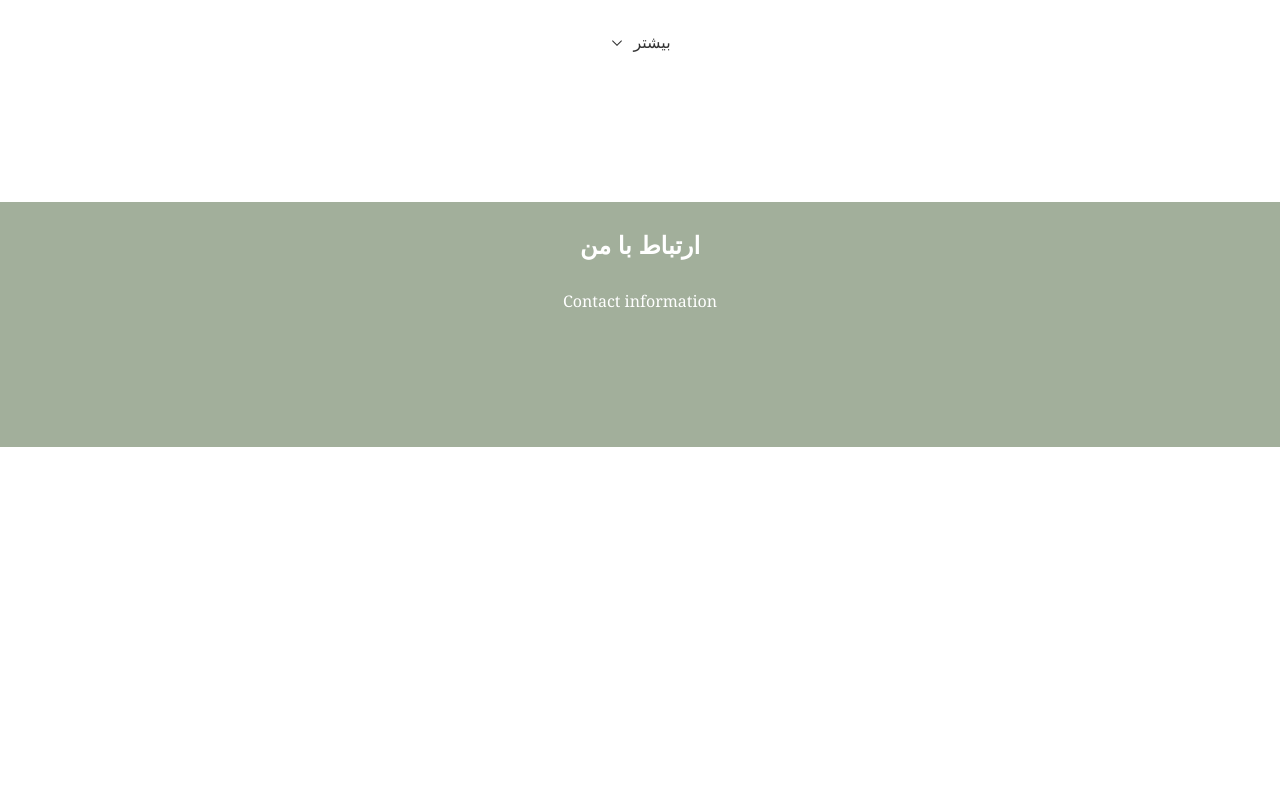
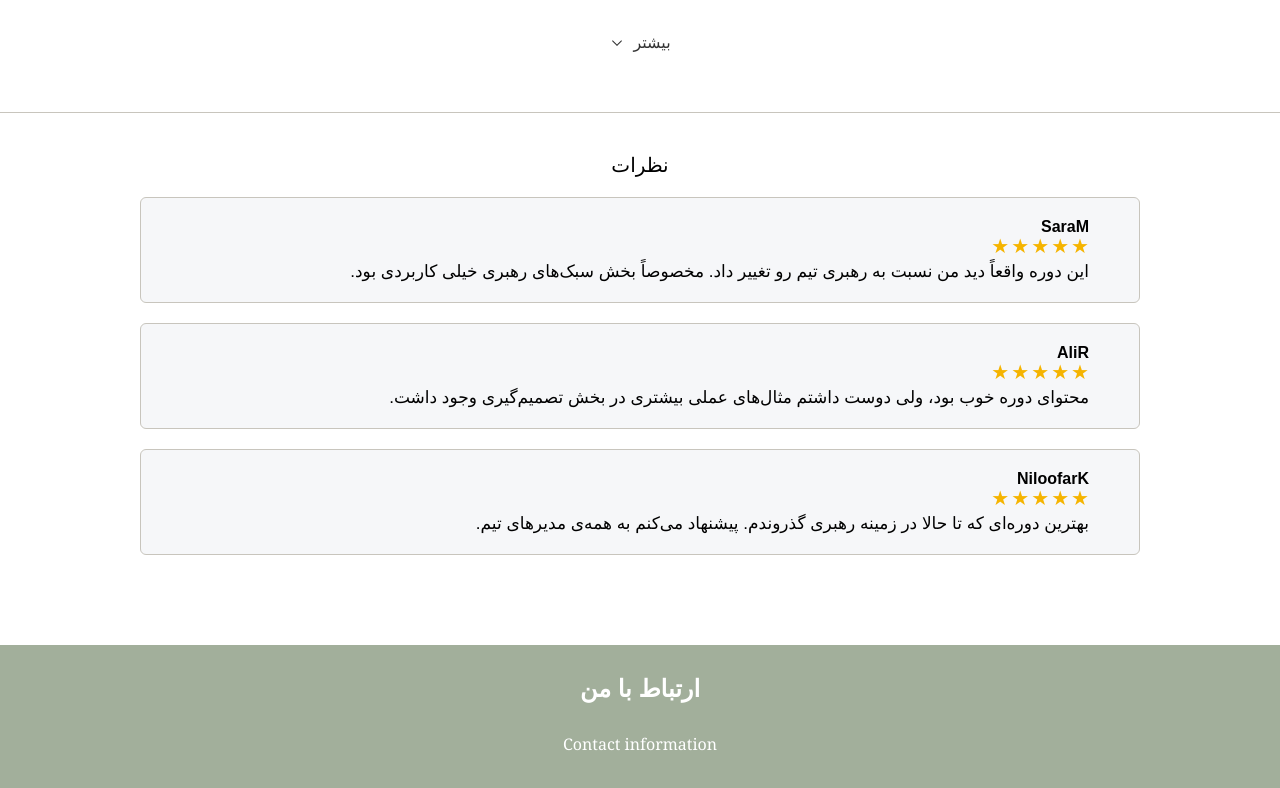
Before and after one commit to LuigiOdinson/Coaching-Website, a React (Vite) app in the folder Coaching/: page /service in a window 1280 px wide. Shown: the part 896-1684 px from the top of the page. Before the commit the page ends 1343 px from the top, so only its background shows below. Built offline with nearby package versions, Linux system fonts and the light colour scheme; a web font is replaced by a local one.

Commit message:
added the ServiceFeedbacks section to SingleServicePage

```diff
--- a/Coaching/src/components/Header.jsx
+++ b/Coaching/src/components/Header.jsx
@@ -6,7 +6,6 @@ import "./Header.css"
 export default function Header() {
   const [toggleOn, setToggleOn] = useState(false);
   const {user} = useContext(UserContext);
-  console.log(user)
 
   const toggleButtonClicked = () => {
     setToggleOn(!toggleOn)
@@ -19,7 +18,7 @@ export default function Header() {
         {user
           ? <NavLink to={"/profile"} className="header-profile">
               <svg className="user-icon" xmlns="http://www.w3.org/2000/svg" width="1em" height="1em" viewBox="0 0 24 24">
-                <title>profile</title><g fill="currentColor" fill-rule="evenodd" clip-rule="evenodd"><path d="M16 9a4 4 0 1 1-8 0a4 4 0 0 1 8 0m-2 0a2 2 0 1 1-4 0a2 2 0 0 1 4 0"/><path d="M12 1C5.925 1 1 5.925 1 12s4.925 11 11 11s11-4.925 11-11S18.075 1 12 1M3 12c0 2.09.713 4.014 1.908 5.542A8.99 8.99 0 0 1 12.065 14a8.98 8.98 0 0 1 7.092 3.458A9 9 0 1 0 3 12m9 9a8.96 8.96 0 0 1-5.672-2.012A6.99 6.99 0 0 1 12.065 16a6.99 6.99 0 0 1 5.689 2.92A8.96 8.96 0 0 1 12 21"/></g>
+                <title>profile</title><g fill="currentColor" fillRule="evenodd" clipRule="evenodd"><path d="M16 9a4 4 0 1 1-8 0a4 4 0 0 1 8 0m-2 0a2 2 0 1 1-4 0a2 2 0 0 1 4 0"/><path d="M12 1C5.925 1 1 5.925 1 12s4.925 11 11 11s11-4.925 11-11S18.075 1 12 1M3 12c0 2.09.713 4.014 1.908 5.542A8.99 8.99 0 0 1 12.065 14a8.98 8.98 0 0 1 7.092 3.458A9 9 0 1 0 3 12m9 9a8.96 8.96 0 0 1-5.672-2.012A6.99 6.99 0 0 1 12.065 16a6.99 6.99 0 0 1 5.689 2.92A8.96 8.96 0 0 1 12 21"/></g>
               </svg>
               <div>{user.firstName}</div>
             </NavLink>
--- a/Coaching/src/pages/landing-page/Feedbacks.jsx
+++ b/Coaching/src/pages/landing-page/Feedbacks.jsx
@@ -41,7 +41,7 @@ export default function Feedbacks() {
         {feedbacks.map((feedback) => {
           return (
             <div>
-              <div className="feedback-card">
+              <div className="landingpage-feedback-card">
                 <p>
                   {feedback.feedbackText}
                 </p>
--- a/Coaching/src/pages/landing-page/LandingPage.css
+++ b/Coaching/src/pages/landing-page/LandingPage.css
@@ -128,7 +128,7 @@
   background-color: white;
 }
 
-.feedback-card {
+.landingpage-feedback-card {
   min-height: 225px;
   background: var(--color-beige-light);
   border-radius: 8px;
@@ -139,12 +139,12 @@
   justify-content: space-between;
 }
 
-.feedback-card p {
+.landingpage-feedback-card p {
   font-size: 15px;
   line-height: 2;
 }
 
-.feedback-card h3 {
+.landingpage-feedback-card h3 {
   font-size: 15px;
   font-weight: 500;
 }
--- a/Coaching/src/pages/single-service-page/ServiceContent.jsx
+++ b/Coaching/src/pages/single-service-page/ServiceContent.jsx
@@ -25,7 +25,8 @@ export default function ServiceContent({ serviceData }) {
       </h2>
 
       <div className="lessons-list">
-        {items.slice(0, loadNumber).map((item) => (
+        {items.slice(0, loadNumber).map((item) => {
+          return (
             <div className="lesson-card" key={item.id}>
 
               <div className="lesson-number">
@@ -41,14 +42,15 @@ export default function ServiceContent({ serviceData }) {
               </div>
 
             </div>
-        ))}
+          )
+        })}
       </div>
 
       {loadNumber === 3 && items.length > 3 &&
         <button onClick={moreButtonClicked} className="show-more">
           <p>بیشتر</p>
           <svg xmlns="http://www.w3.org/2000/svg" width="1em" height="1em" viewBox="0 0 32 32">
-            <title>chevron-down</title><path fill="currentColor" d="M16 22L6 12l1.4-1.4l8.6 8.6l8.6-8.6L26 12z"/>
+            <title>chevron-down</title><path fill="currentColor" d="M16 22L6 12l1.4-1.4l8.6 8.6l8.6-8.6L26 12z" />
           </svg>
         </button>
       }
@@ -57,7 +59,7 @@ export default function ServiceContent({ serviceData }) {
         <button onClick={moreButtonClicked} className="show-more">
           <p>کمتر</p>
           <svg xmlns="http://www.w3.org/2000/svg" width="1em" height="1em" viewBox="0 0 32 32">
-            <title>chevron-up</title><path fill="currentColor" d="m16 10l10 10l-1.4 1.4l-8.6-8.6l-8.6 8.6L6 20z"/>
+            <title>chevron-up</title><path fill="currentColor" d="m16 10l10 10l-1.4 1.4l-8.6-8.6l-8.6 8.6L6 20z" />
           </svg>
         </button>
       }
--- /dev/null
+++ b/Coaching/src/pages/single-service-page/ServiceFeedbacks.jsx
@@ -0,0 +1,37 @@
+import React from 'react'
+
+export default function ServiceFeedbacks({ serviceFeedbacks }) {
+  return (
+    <div className="service-feedbacks">
+      <div className="section-title">
+        <p>نظرات</p>
+      </div>
+
+      <div className="feedbacks-list">
+        {serviceFeedbacks.map((feedback) => {
+          return (
+            <div key={feedback.id} className="service-feedback-card">
+              <div className="service-feedback-header">
+                <span className="feedback-name">
+                  <span>{feedback.firstName}</span>
+                  <span>{feedback.lastName}</span>
+                </span>
+                <div className="feedback-stars" aria-label="5 out of 5 stars">
+                  <span>★</span>
+                  <span>★</span>
+                  <span>★</span>
+                  <span>★</span>
+                  <span>★</span>
+                </div>
+              </div>
+              <p className="feedback-text">
+                {feedback.feedbackText}
+              </p>
+            </div>
+          )
+        })}
+      </div>
+
+    </div>
+  )
+}
--- a/Coaching/src/pages/single-service-page/SingleServicePage.css
+++ b/Coaching/src/pages/single-service-page/SingleServicePage.css
@@ -123,7 +123,7 @@
 .lessons-section {
   max-width: 1000px;
   margin: 0 auto;
-  padding: 60px 30px 100px;
+  padding: 60px 30px;
 }
 
 .lessons-section h2 {
@@ -237,3 +237,49 @@
     padding: 45px 20px 70px;
   }
 }
+
+/* SERVICE FEEDBACKS */
+.service-feedbacks {
+  padding: 40px;
+  border-top: 1.5px solid var(--color-gray-light);
+}
+
+.feedbacks-list {
+  max-width: 1000px;
+  display: flex;
+  flex-direction: column;
+  gap: 20px;
+  margin: 0 auto;
+}
+
+.service-feedback-card {
+  background-color: var(--color-bone);
+  border: 1px solid var(--color-gray-light);
+  border-radius: 6px;
+  padding: 20px 50px;
+  direction: rtl;
+}
+
+.service-feedback-header {
+  display: flex;
+  flex-direction: column;
+  align-items: flex-start;
+  margin-bottom: 5px;
+}
+
+.feedback-name {
+  font-size: 16px;
+  font-weight: 600;
+}
+
+.feedback-stars {
+  display: flex;
+  gap: 2px;
+  font-size: 20px;
+  color: #f5b400; /* golden yellow */
+  line-height: 1;
+}
+
+.feedback-text {
+  font-size: 17px;
+}
--- a/Coaching/src/pages/single-service-page/SingleServicePage.jsx
+++ b/Coaching/src/pages/single-service-page/SingleServicePage.jsx
@@ -3,6 +3,7 @@ import Header from '../../components/Header'
 import Footer from '../../components/Footer'
 import ServiceDetails from './ServiceDetails'
 import ServiceContent from './ServiceContent'
+import ServiceFeedbacks from "./ServiceFeedbacks";
 import './SingleServicePage.css'
 
 // the backend will decide which data to send
@@ -24,6 +25,7 @@ export default function SingleServicePage() {
       <Header/>
       <ServiceDetails serviceData={serviceData}/>
       <ServiceContent serviceData={serviceData}/>
+      <ServiceFeedbacks serviceFeedbacks={serviceData.feedbacks}/>
       <Footer/>
     </div>
   )
```
Lines whose indentation alone changed are shown as unchanged.
